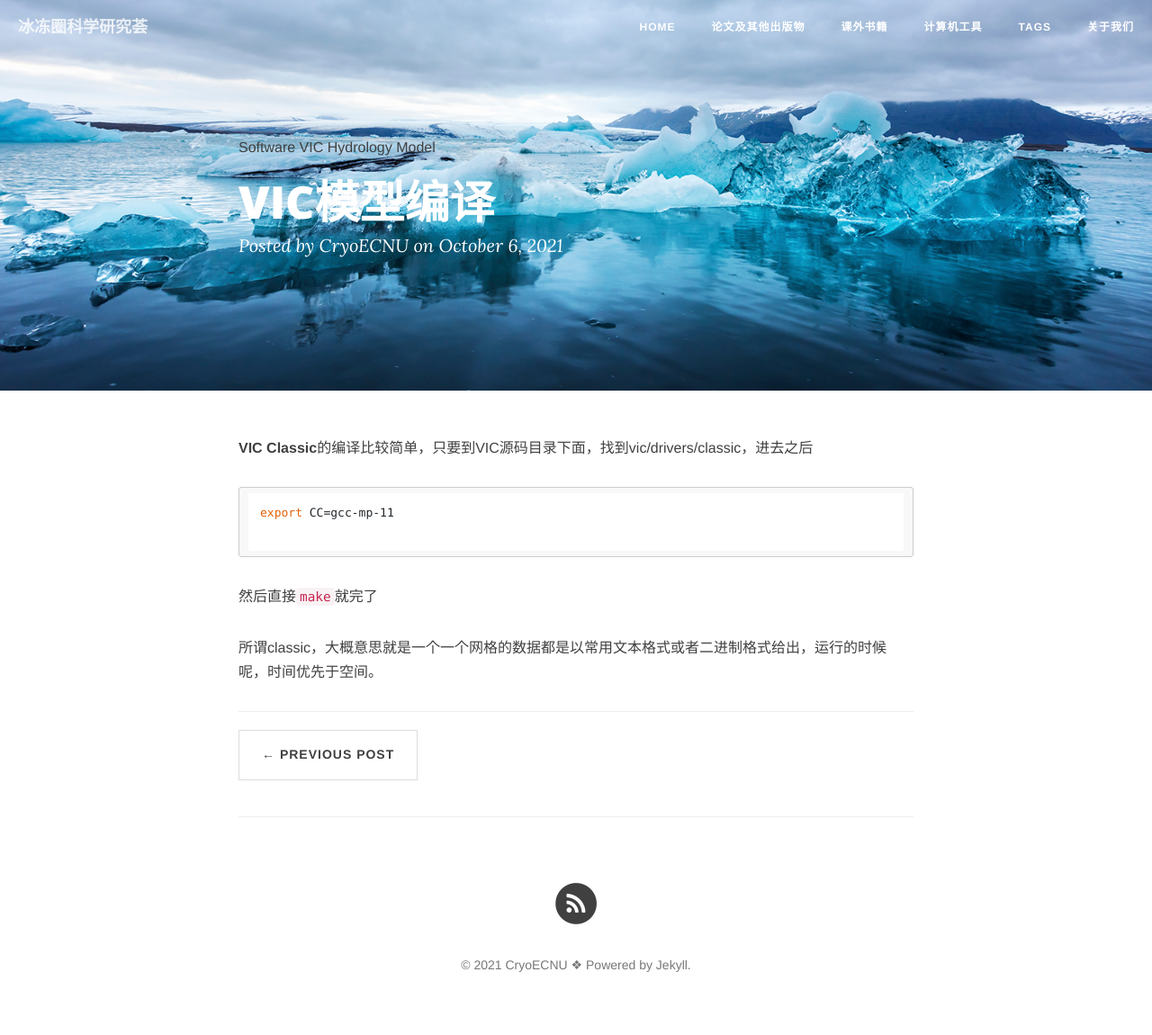
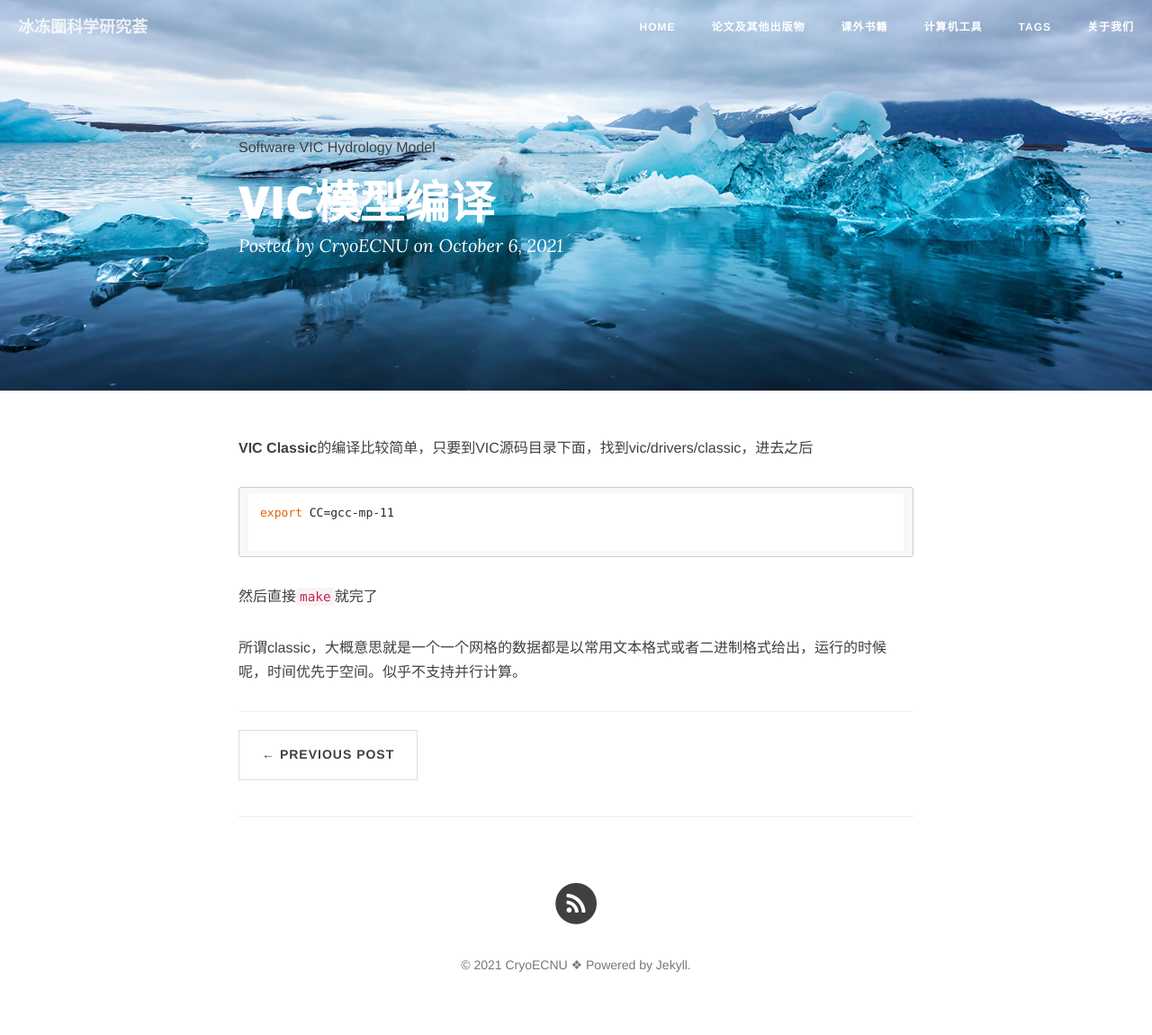
Before and after one commit to CryoECNU/cryoecnu.github.io, a Jekyll site: the page built from _posts/2021-10-06-VIC模型编译.md, in a window 1280 px wide. Shown: the whole page at 90% size. Built offline with Jekyll 4.4.1, drawn with Linux system fonts in a browser that asks for light colours; nearby versions of some CDN libraries; comment, search, counter and statistics services are not loaded.

Commit message:
Update 2021-10-06-VIC模型编译.md

````diff
--- a/_posts/2021-10-06-VIC模型编译.md
+++ b/_posts/2021-10-06-VIC模型编译.md
@@ -16,4 +16,4 @@ export CC=gcc-mp-11
 ```
 然后直接```make```就完了
 
-所谓classic，大概意思就是一个一个网格的数据都是以常用文本格式或者二进制格式给出，运行的时候呢，时间优先于空间。
+所谓classic，大概意思就是一个一个网格的数据都是以常用文本格式或者二进制格式给出，运行的时候呢，时间优先于空间。似乎不支持并行计算。
````
